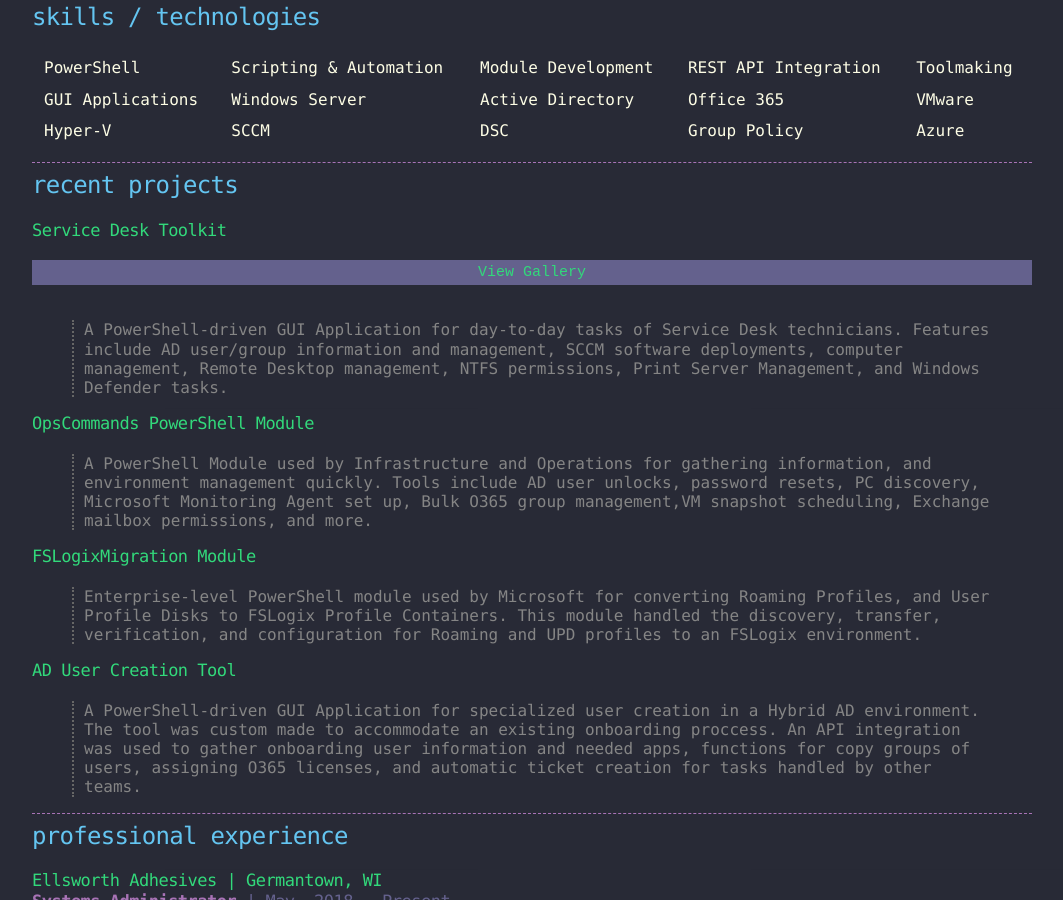
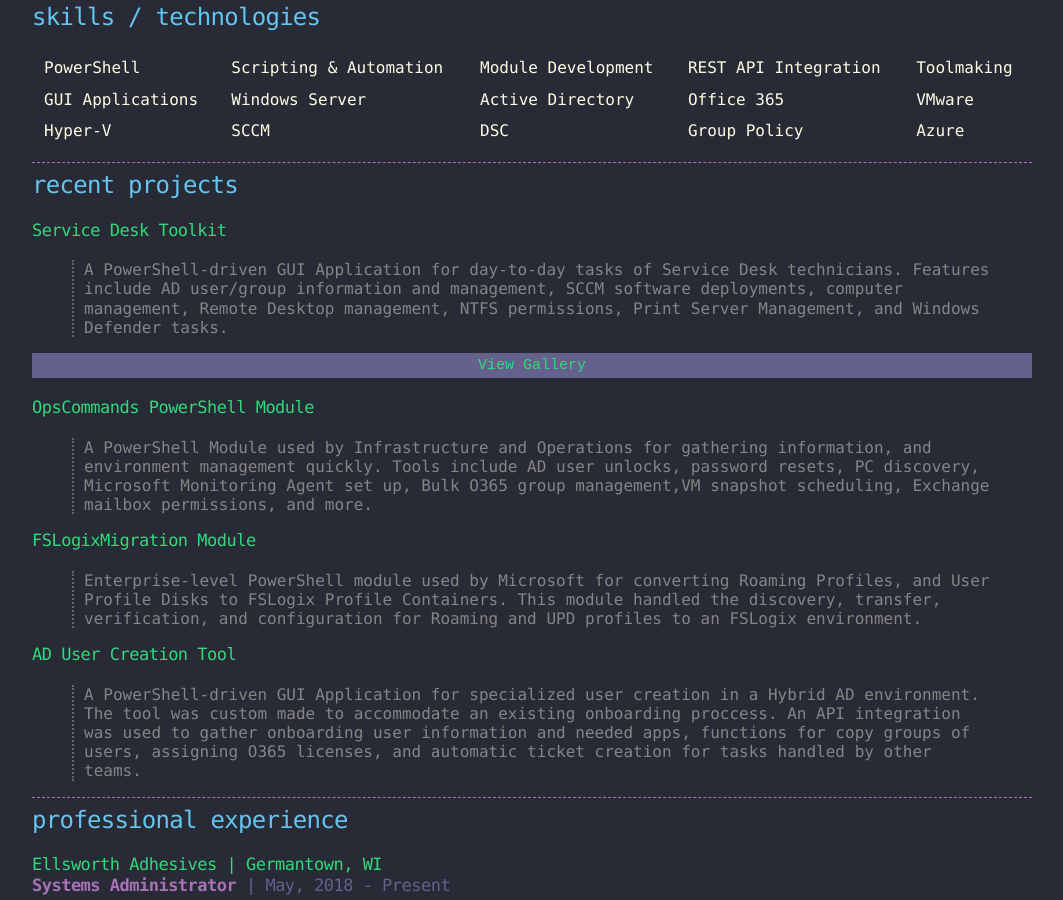
Before and after one commit to DomRRuggeri/DomRRuggeri.github.io, a Jekyll site: the page built from index.md, in a window 1280 px wide and 900 px high, scrolled down 514 px. Shown: the whole window, without its empty margins (108-1171 px from the left). Built offline with Jekyll 4.4.1, drawn with Linux system fonts in a browser that asks for light colours; some of the changed lines change nothing that is shown.

Commit message:
move back

```diff
--- a/index.md
+++ b/index.md
@@ -30,7 +30,7 @@ I've worked as an IT professional for 7+ years, and have had an interest in tech
 ## recent projects
 
 ### Service Desk Toolkit
-
+>A PowerShell-driven GUI Application for day-to-day tasks of Service Desk technicians. Features include AD user/group information and management, SCCM software deployments, computer management, Remote Desktop management, NTFS permissions, Print Server Management, and Windows Defender tasks.
 <html>
 <head>
 <meta name="viewport" content="width=device-width, initial-scale=1">
@@ -283,8 +283,6 @@ for (i = 0; i < coll.length; i++) {
 </body>
 </html>
 
->A PowerShell-driven GUI Application for day-to-day tasks of Service Desk technicians. Features include AD user/group information and management, SCCM software deployments, computer management, Remote Desktop management, NTFS permissions, Print Server Management, and Windows Defender tasks.
-
 
 ### OpsCommands PowerShell Module
 >A PowerShell Module used by Infrastructure and Operations for gathering information, and environment management quickly. Tools include AD user unlocks, password resets, PC discovery, Microsoft Monitoring Agent set up, Bulk O365 group management,VM snapshot scheduling, Exchange mailbox permissions, and more.
```
